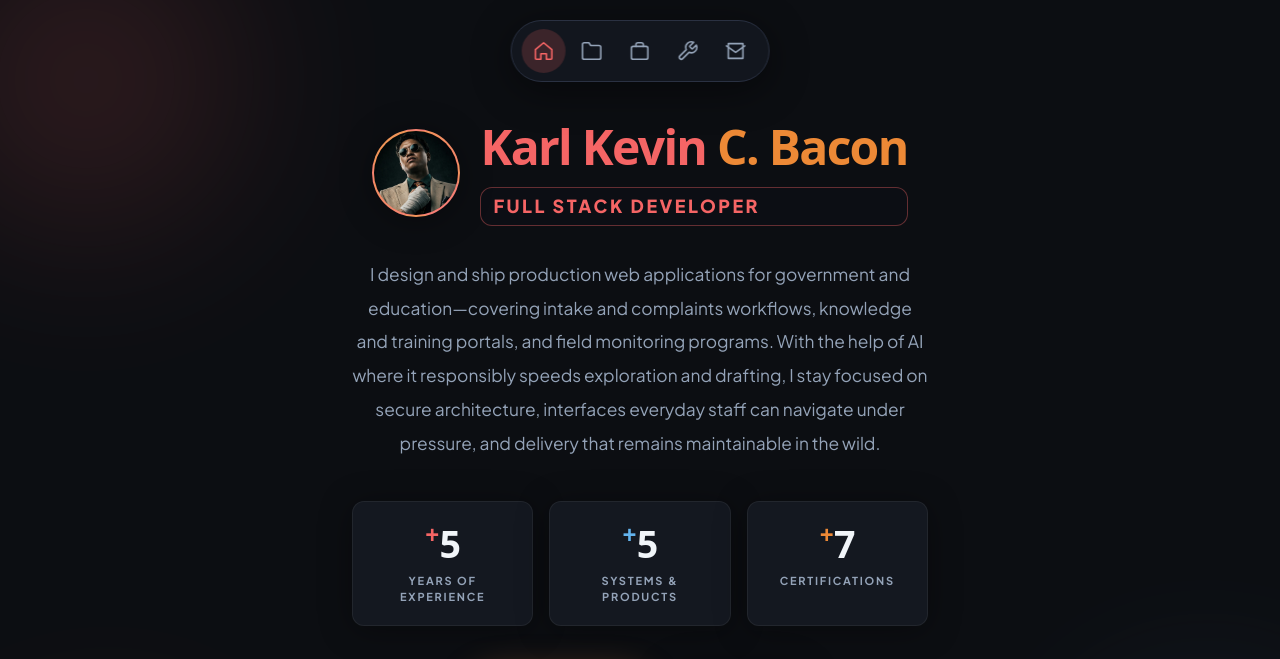
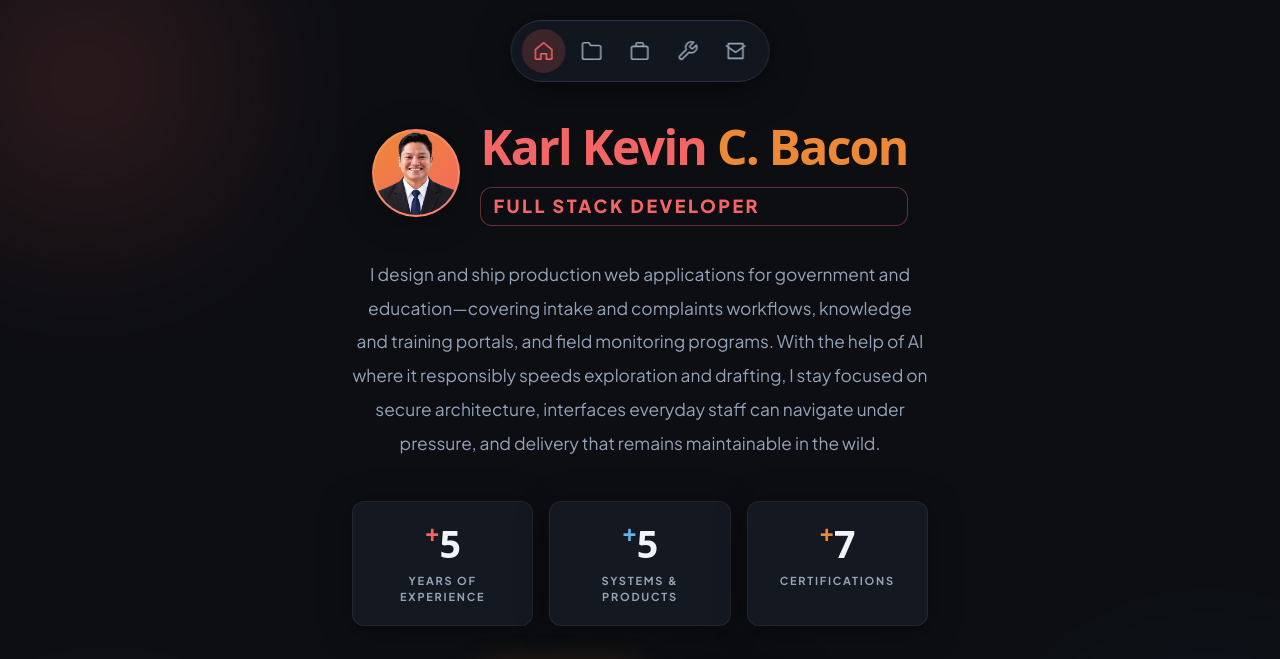
Before and after one commit to kib2k17/portfolio, a plain HTML site: page index.html in a window 1280 px wide. Shown: the top 659 px of the page. Drawn offline with Linux system fonts and the light colour scheme; a web font is replaced by a local one.

Commit message:
Update profile pic

```diff
--- a/index.html
+++ b/index.html
@@ -77,7 +77,7 @@
           <div class="hero-brand reveal" data-reveal>
             <div class="hero-avatar">
               <img
-                src="images/pf.jpg"
+                src="images/1494.png"
                 alt="Karl Kevin C. Bacon"
                 width="88"
                 height="88"
```
